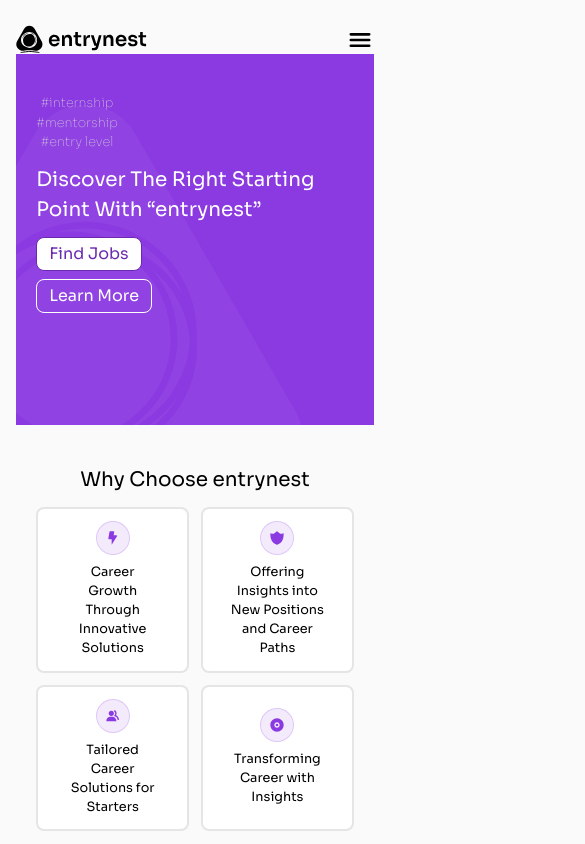
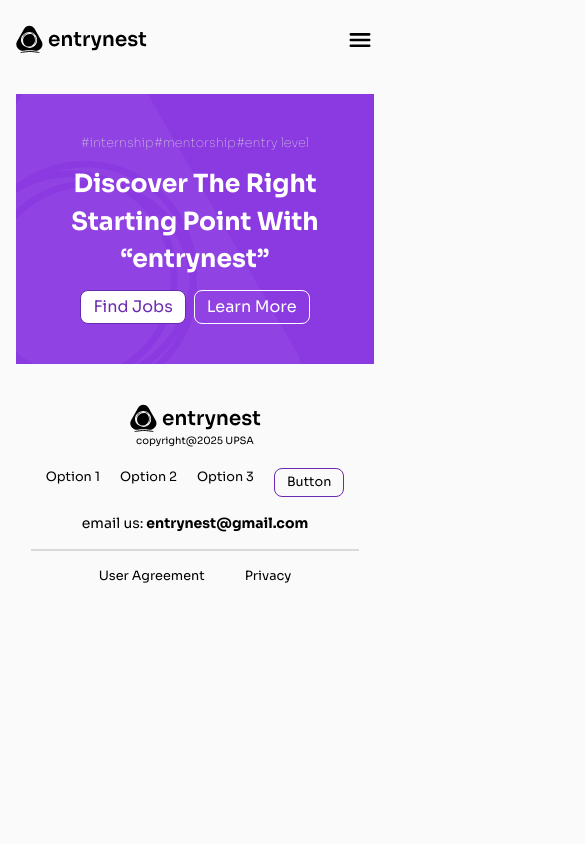
Before and after one commit to nyator/entrynest, a React (Vite) app in the folder client/: page / in a window 390 px wide. Shown: the top 844 px of the page, 585 px wide, since content can reach past the window. Built offline with nearby package versions, Linux system fonts and the light colour scheme.

Commit message:
`Refactor UI components and styles across multiple files`

```diff
--- a/client/src/components/footer.jsx
+++ b/client/src/components/footer.jsx
@@ -7,33 +7,33 @@ import Button from "../elements/button";
 function Footer() {
   return (
     <>
-      <div className="flex items-start justify-between">
-        <div className="flex flex-col justify-center">
+      <div className="flex flex-col sm:flex-row items-center sm:items-start justify-between gap-5">
+        <div className="flex flex-col items-center">
           <img src={logo} alt="logo" />
           <p className="text-[10px]">copyright@2025 UPSA</p>
         </div>
 
-        <div className="w-9/12 space-y-4">
-          <div className="flex justify-start space-x-20">
+        <div className="w-11/12 sm:w-10/12 space-y-4">
+          <div className="flex justify-center sm:justify-normal gap-5 sm:gap-10 md:gap-20">
             <Link to={"/"}>
-              <p>Option 1</p>
+              <p className="text-clampText">Option 1</p>
             </Link>
             <Link to={"/"}>
-              <p>Option 2</p>
+              <p className="text-clampText">Option 2</p>
             </Link>
             <Link to={"/"}>
-              <p>Option 3</p>
+              <p className="text-clampText">Option 3</p>
             </Link>
-            <Button text="Button"/>
+            <Button text="Button" className="text-clampText" />
           </div>
           <div>
-            <p className="text-sm">
+            <p className="text-center sm:text-start text-sm">
               email us:
               <span className="font-bold"> entrynest@gmail.com</span>
             </p>
           </div>
           <div className="h-[2px] w-full bg-[#D9D9D9]"></div>
-          <div className="flex text-sm space-x-10">
+          <div className="flex justify-center sm:justify-normal text-clampText space-x-10">
             <Link to="">
               <p>User Agreement</p>
             </Link>
--- a/client/src/components/navbar.jsx
+++ b/client/src/components/navbar.jsx
@@ -84,7 +84,7 @@ const Navbar = () => {
 
               <div className="flex flex-col w-11/12 mx-auto">
                 <div className="flex gap-4 justify-end">
-                  <Link to="/join_login" onClick={toggleMenu} th>
+                  <Link to="/join_login" onClick={toggleMenu}>
                     <Button text="Login" className="text-primary" />
                   </Link>
                   <Link to="/join_signup" onClick={toggleMenu}>
--- a/client/src/main.jsx
+++ b/client/src/main.jsx
@@ -1,5 +1,5 @@
 import * as React from "react";
-import * as ReactDOM from "react-dom";
+import * as ReactDOM from "react-dom/client";
 import {
   createBrowserRouter,
   RouterProvider,
--- a/client/src/pages/LandingPage.jsx
+++ b/client/src/pages/LandingPage.jsx
@@ -3,26 +3,23 @@ import Button from "../elements/button";
 import { logoHeadLeft } from "../constants/assests";
 import { logoHeadRight } from "../constants/assests";
 
-import { BiSolidBolt } from "react-icons/bi";
-import { BiSolidShieldAlt2 } from "react-icons/bi";
-import { BiSolidGroup } from "react-icons/bi";
-import { BiSolidDisc } from "react-icons/bi";
+
 
 const LandingPage = () => {
   return (
     <div>
-      <banner className="relative flex flex-col justify-start items-start md:items-center gap-3 bg-primary px-5 md:px-20  pt-10 pb-28 overflow-hidden -z-10">
-        <div className="flex gap-[0.5px] font-thin text-clampDesc text-center justify-start text-gray flex-col sm:flex-row z-50">
+      <section className="relative flex flex-col justify-center items-center gap-3 bg-primary px-5 md:px-20 py-10 my-10 overflow-hidden -z-10">
+        <div className="flex gap-[0.5px] font-thin text-clampDesc text-center text-gray flex-row z-50">
           <p>#internship</p>
           <p>#mentorship</p>
           <p>#entry level</p>
         </div>
 
-        <div className="flex flex-col justify-start gap-3 z-50">
-          <h1 className="text-clampHead text-white">
+        <div className="flex flex-col md:items-start items-center justify-start gap-3 z-50">
+          <h1 className="text-clampHead font-bold text-white text-center md:text-left">
             Discover The Right Starting Point With “entrynest”
           </h1>
-          <div className="gap-2 flex flex-col sm:flex-row">
+          <div className="gap-2 flex flex-row">
             <Link to="">
               <Button
                 text="Find Jobs"
@@ -42,50 +39,9 @@ const LandingPage = () => {
           src={logoHeadRight}
           className="absolute bottom-0 right-0 sm:visible invisible size-80 z-0  object-fill"
         />
-      </banner>
+      </section>
 
-      <section className="flex flex-col items-center gap-3 px-5 md:px-20 pt-10 pb-28">
-        <h1 className="text-clampHead">Why Choose entrynest</h1>
 
-        <div className="grid grid-cols-2 gap-3 md:gap-8">
-
-          <div className="bg-white border-black/10 border-[2px] px-1 md:px-10 py-3 md:py-12 rounded-lg flex flex-col gap-2 justify-center items-center">
-            <div className="rounded-full bg-primary/10 border-primary/20 border-[1px] p-2 w-fit">
-              <BiSolidBolt className="text-primary" />
-            </div>
-            <p className="text-center w-2/3 text-clampText">
-              Career Growth Through Innovative Solutions
-            </p>
-          </div>
-
-          <div className="bg-white border-black/10 border-[2px] px-1 md:px-10 py-3 md:py-12 rounded-lg flex flex-col gap-2 justify-center items-center">
-            <div className="rounded-full bg-primary/10 border-primary/20 border-[1px] p-2 w-fit">
-              <BiSolidShieldAlt2 className="text-primary" />
-            </div>
-            <p className="text-center w-2/3 text-clampText">
-              Offering Insights into New Positions and Career Paths
-            </p>
-          </div>
-
-          <div className="bg-white border-black/10 border-[2px] px-1 md:px-10 py-3 md:py-12 rounded-lg flex flex-col gap-2 justify-center items-center">
-            <div className="rounded-full bg-primary/10 border-primary/20 border-[1px] p-2 w-fit">
-              <BiSolidGroup className="text-primary" />
-            </div>
-            <p className="text-center w-2/3 text-clampText">
-              Tailored Career Solutions for Starters
-            </p>
-          </div>
-
-          <div className="bg-white border-black/10 border-[2px] px-1 md:px-10 py-3 md:py-12 rounded-lg flex flex-col gap-2 justify-center items-center">
-            <div className="rounded-full bg-primary/10 border-primary/20 border-[1px] p-2 w-fit">
-              <BiSolidDisc className="text-primary" />
-            </div>
-            <p className="text-center w-2/3 text-clampText">
-              Transforming Career with Insights
-            </p>
-          </div>
-        </div>
-      </section>
     </div>
   );
 };
--- a/client/src/pages/SignupPage.jsx
+++ b/client/src/pages/SignupPage.jsx
@@ -50,7 +50,7 @@ function SignupPage() {
                 toggle === "jobseeker"
                   ? "bg-primary text-white"
                   : "bg-gray-200 text-primaryStroke"
-              } transition duration-300`}
+              } transition ease-in-out duration-300`}
               onClick={() => setToggle("jobseeker")}
             >
               Job Seeker
@@ -61,7 +61,7 @@ function SignupPage() {
                 toggle === "employer"
                   ? "bg-primary text-white"
                   : "bg-gray-200 text-primaryStroke"
-              } transition duration-300`}
+              } transition ease-in-out duration-300`}
               onClick={() => setToggle("employer")}
             >
               Employer
--- a/client/src/pages/SupportPage.jsx
+++ b/client/src/pages/SupportPage.jsx
@@ -1,9 +1,56 @@
-import React from 'react'
+import React from "react";
+
+import { BiSolidBolt } from "react-icons/bi";
+import { BiSolidShieldAlt2 } from "react-icons/bi";
+import { BiSolidGroup } from "react-icons/bi";
+import { BiSolidDisc } from "react-icons/bi";
 
 function SupportPage() {
   return (
-    <div>SupportPage</div>
-  )
+    <div>
+      <section className="flex flex-col items-center gap-3 px-5 md:px-20 py-10 my-10">
+        <h1 className="text-clampHead font-medium">Why Choose entrynest</h1>
+
+        <div className="grid grid-cols-2 gap-3 md:gap-8">
+          <div className="bg-white border-black/10 border-[2px] px-1 md:px-10 py-3 md:py-12 rounded-lg flex flex-col gap-2 justify-center items-center">
+            <div className="rounded-full bg-primary/10 border-primary/20 border-[1px] p-2 w-fit">
+              <BiSolidBolt className="text-primary" />
+            </div>
+            <p className="text-center w-2/3 text-clampText">
+              Career Growth Through Innovative Solutions
+            </p>
+          </div>
+
+          <div className="bg-white border-black/10 border-[2px] px-1 md:px-10 py-3 md:py-12 rounded-lg flex flex-col gap-2 justify-center items-center">
+            <div className="rounded-full bg-primary/10 border-primary/20 border-[1px] p-2 w-fit">
+              <BiSolidShieldAlt2 className="text-primary" />
+            </div>
+            <p className="text-center w-2/3 text-clampText">
+              Offering Insights into New Positions and Career Paths
+            </p>
+          </div>
+
+          <div className="bg-white border-black/10 border-[2px] px-1 md:px-10 py-3 md:py-12 rounded-lg flex flex-col gap-2 justify-center items-center">
+            <div className="rounded-full bg-primary/10 border-primary/20 border-[1px] p-2 w-fit">
+              <BiSolidGroup className="text-primary" />
+            </div>
+            <p className="text-center w-2/3 text-clampText">
+              Tailored Career Solutions for Starters
+            </p>
+          </div>
+
+          <div className="bg-white border-black/10 border-[2px] px-1 md:px-10 py-3 md:py-12 rounded-lg flex flex-col gap-2 justify-center items-center">
+            <div className="rounded-full bg-primary/10 border-primary/20 border-[1px] p-2 w-fit">
+              <BiSolidDisc className="text-primary" />
+            </div>
+            <p className="text-center w-2/3 text-clampText">
+              Transforming Career with Insights
+            </p>
+          </div>
+        </div>
+      </section>
+    </div>
+  );
 }
 
-export default SupportPage
+export default SupportPage;
--- a/client/tailwind.config.js
+++ b/client/tailwind.config.js
@@ -39,7 +39,7 @@ export default {
       },
 
       fontSize: {
-        clampHead: "clamp(20px, 5vw, 65px)",
+        clampHead: "clamp(25px, 5vw, 65px)",
         clampHeadSm: "clamp(17px, 5vw, 40px)",
         clampDesc: "clamp(0.8rem, 1vw, 25px)",
         clampText: "clamp(0.8rem, 2vw, 1rem)",
```
